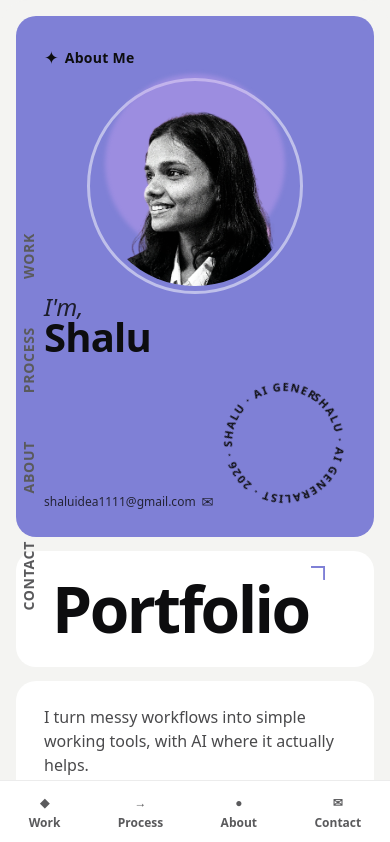
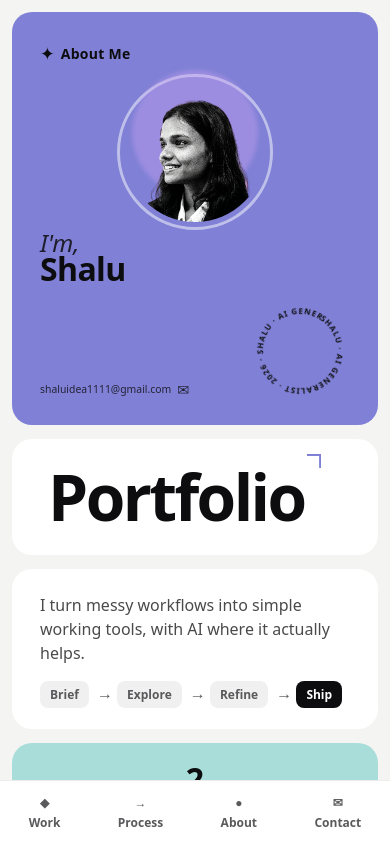
Before and after one commit to shaluidea11/portfolio-1.2, a React (Vite) app: page / in a window 390 px wide. Shown: the top 842 px of the page. Built offline with nearby package versions, Linux system fonts and the light colour scheme; a web font is replaced by a local one.

Commit message:
feat: add core layout, hero, about, and contact components for portfolio 1.2

```diff
--- a/src/components/contact/ContactSection.tsx
+++ b/src/components/contact/ContactSection.tsx
@@ -21,7 +21,7 @@ export function ContactSection() {
 
   return (
     <section id="contact" aria-label="Contact" style={{ marginBottom: 'var(--gap-section)' }}>
-      <div className="tile tile-ink" style={{ color: 'var(--color-white)', padding: '48px 32px' }}>
+      <div className="tile tile-ink" style={{ color: 'var(--color-white)', padding: 'clamp(24px, 5vw, 48px) clamp(16px, 4vw, 32px)' }}>
         <h2
           className="font-display"
           style={{
--- a/src/components/hero/IdentityCard.tsx
+++ b/src/components/hero/IdentityCard.tsx
@@ -6,18 +6,20 @@ import { profile } from '../../data/profile';
 import { RotatingBadge } from './RotatingBadge';
 import { useState } from 'react';
 
+// Public directory assets must be referenced via BASE_URL at runtime (not imported)
+const portraitUrl = `${import.meta.env.BASE_URL}shalu.png`;
+
 export function IdentityCard() {
   const [imgError, setImgError] = useState(false);
 
   return (
     <div
-      className="tile tile-periwinkle"
+      className="tile tile-periwinkle identity-card"
       style={{
         display: 'flex',
         flexDirection: 'column',
         justifyContent: 'space-between',
         gridArea: 'identity',
-        minHeight: 'clamp(400px, 28vw, 500px)',
         color: 'var(--color-ink)',
         padding: '28px 28px 24px',
         position: 'relative',
@@ -45,13 +47,7 @@ export function IdentityCard() {
           marginBottom: 8,
         }}
       >
-        <div
-          style={{
-            position: 'relative',
-            width: 200,
-            height: 200,
-          }}
-        >
+        <div className="portrait-container">
           {/* Decorative ring */}
           <div
             style={{
@@ -69,8 +65,8 @@ export function IdentityCard() {
               top: -12,
               left: '50%',
               transform: 'translateX(-50%)',
-              width: 180,
-              height: 180,
+              width: '90%',
+              height: '90%',
               borderRadius: '50%',
               background: 'rgba(200, 160, 240, 0.4)',
               filter: 'blur(2px)',
@@ -80,39 +76,15 @@ export function IdentityCard() {
           {/* Portrait */}
           {!imgError ? (
             <img
-              src={profile.portraitPath}
+              src={portraitUrl}
               alt={`Portrait of ${profile.name}`}
-              width={200}
-              height={200}
-              style={{
-                borderRadius: '50%',
-                objectFit: 'cover',
-                objectPosition: 'center top',
-                width: 200,
-                height: 200,
-                position: 'relative',
-                zIndex: 1,
-              }}
+              className="portrait-img"
               onError={() => setImgError(true)}
               loading="eager"
             />
           ) : (
             <div
-              style={{
-                width: 200,
-                height: 200,
-                borderRadius: '50%',
-                backgroundColor: 'var(--color-off-white)',
-                display: 'flex',
-                alignItems: 'center',
-                justifyContent: 'center',
-                fontFamily: 'var(--font-display)',
-                fontWeight: 800,
-                fontSize: '5rem',
-                color: 'var(--color-periwinkle)',
-                position: 'relative',
-                zIndex: 1,
-              }}
+              className="portrait-fallback"
               aria-label={`Monogram for ${profile.name}`}
             >
               S
@@ -137,10 +109,9 @@ export function IdentityCard() {
           I'm,
         </p>
         <p
-          className="font-display"
+          className="font-display identity-name"
           style={{
             fontWeight: 800,
-            fontSize: 'clamp(2.5rem, 5vw, 3.5rem)',
             lineHeight: 1.0,
             margin: 0,
             letterSpacing: '-0.02em',
@@ -161,8 +132,8 @@ export function IdentityCard() {
       >
         <a
           href={`mailto:${profile.email}`}
+          className="identity-email"
           style={{
-            fontSize: 'var(--text-xs)',
             color: 'var(--color-ink)',
             textDecoration: 'none',
             display: 'flex',
--- a/src/components/layout/MobileTabBar.tsx
+++ b/src/components/layout/MobileTabBar.tsx
@@ -16,7 +16,7 @@ const tabItems: TabItem[] = [
 
 export function MobileTabBar() {
   return (
-    <nav className="mobile-tab-bar md:hidden" aria-label="Main navigation">
+    <nav className="mobile-tab-bar" aria-label="Main navigation">
       {tabItems.map((item) => (
         <a
           key={item.href}
--- a/src/components/layout/SideRail.tsx
+++ b/src/components/layout/SideRail.tsx
@@ -15,7 +15,7 @@ const navItems: NavItem[] = [
 
 export function SideRail() {
   return (
-    <nav className="side-rail hidden md:flex" aria-label="Main navigation">
+    <nav className="side-rail" aria-label="Main navigation">
       {navItems.map((item) => (
         <a
           key={item.href}
--- a/src/data/profile.ts
+++ b/src/data/profile.ts
@@ -16,7 +16,7 @@ export const profile = {
     leetcode: 'https://leetcode.com/u/shasha_04',
   },
   resumePath: 'https://drive.google.com/file/d/1NWLjSJYpkltx7G3GhlTSnoSvrvWREZa2/view?usp=sharing',
-  portraitPath: '/shalu.png',
+  portraitPath: './shalu.png',
   // Badge text for the rotating SVG badge
   badgeText: 'SHALU · AI GENERALIST · 2026 ·',
 } as const;
--- a/src/index.css
+++ b/src/index.css
@@ -189,7 +189,7 @@ dialog[open] {
   }
 }
 
-/* ── Side rail (vertical nav) ── */
+/* ── Side rail (vertical nav) — hidden on mobile ── */
 
 .side-rail {
   position: fixed;
@@ -197,12 +197,18 @@ dialog[open] {
   top: 0;
   bottom: 0;
   width: 56px;
-  display: flex;
+  display: none;
   flex-direction: column;
   align-items: center;
   justify-content: center;
   gap: 32px;
   z-index: 50;
+}
+
+@media (min-width: 768px) {
+  .side-rail {
+    display: flex;
+  }
 }
 
 .side-rail-label {
@@ -229,7 +235,7 @@ dialog[open] {
   color: var(--color-ink);
 }
 
-/* ── Mobile tab bar ── */
+/* ── Mobile tab bar — visible only on mobile ── */
 
 .mobile-tab-bar {
   position: fixed;
@@ -244,6 +250,12 @@ dialog[open] {
   justify-content: space-around;
   z-index: 50;
   padding-bottom: env(safe-area-inset-bottom, 0);
+}
+
+@media (min-width: 768px) {
+  .mobile-tab-bar {
+    display: none;
+  }
 }
 
 .mobile-tab-item {
@@ -509,12 +521,19 @@ dialog[open] {
 /* ── Page container ── */
 
 .page-container {
-  width: min(100%, 1520px);
+  width: 100%;
+  max-width: 1520px;
   margin: 0 auto;
   background: var(--color-off-white);
   border-radius: var(--radius-page);
   min-height: 100vh;
-  padding: 16px;
+  padding: 12px;
+}
+
+@media (min-width: 480px) {
+  .page-container {
+    padding: 16px;
+  }
 }
 
 @media (min-width: 768px) {
@@ -531,6 +550,102 @@ dialog[open] {
   }
 }
 
+/* ── Mobile bottom padding for tab bar ── */
+
+@media (max-width: 767px) {
+  .page-container {
+    padding-bottom: 80px;
+  }
+}
+
+/* ── Identity card (portrait card in hero) ── */
+
+.identity-card {
+  min-height: 360px;
+}
+
+@media (min-width: 640px) {
+  .identity-card {
+    min-height: 420px;
+  }
+}
+
+@media (min-width: 1024px) {
+  .identity-card {
+    min-height: clamp(400px, 28vw, 520px);
+  }
+}
+
+/* Portrait container — responsive sizing */
+.portrait-container {
+  position: relative;
+  width: clamp(140px, 28vw, 200px);
+  height: clamp(140px, 28vw, 200px);
+}
+
+@media (min-width: 640px) {
+  .portrait-container {
+    width: clamp(150px, 20vw, 200px);
+    height: clamp(150px, 20vw, 200px);
+  }
+}
+
+@media (min-width: 1024px) {
+  .portrait-container {
+    width: 200px;
+    height: 200px;
+  }
+}
+
+.portrait-img {
+  border-radius: 50%;
+  object-fit: cover;
+  object-position: center top;
+  width: 100%;
+  height: 100%;
+  position: relative;
+  z-index: 1;
+}
+
+.portrait-fallback {
+  width: 100%;
+  height: 100%;
+  border-radius: 50%;
+  background-color: var(--color-off-white);
+  display: flex;
+  align-items: center;
+  justify-content: center;
+  font-family: var(--font-display);
+  font-weight: 800;
+  font-size: clamp(3rem, 8vw, 5rem);
+  color: var(--color-periwinkle);
+  position: relative;
+  z-index: 1;
+}
+
+/* Identity name — responsive font size */
+.identity-name {
+  font-size: clamp(2rem, 8vw, 3.5rem);
+}
+
+@media (min-width: 640px) {
+  .identity-name {
+    font-size: clamp(2rem, 5vw, 3.5rem);
+  }
+}
+
+/* Identity email — responsive font size */
+.identity-email {
+  font-size: var(--text-xs);
+}
+
+@media (max-width: 400px) {
+  .identity-email {
+    font-size: 0.65rem;
+    word-break: break-all;
+  }
+}
+
 /* ── Bento grid ── */
 
 .bento-grid {
@@ -539,7 +654,7 @@ dialog[open] {
   grid-template-columns: 1fr;
 }
 
-@media (min-width: 640px) {
+@media (min-width: 480px) {
   .bento-grid {
     grid-template-columns: repeat(2, 1fr);
   }
@@ -552,17 +667,14 @@ dialog[open] {
 }
 
 /* Bento tile spanning */
-.bento-2x1 { grid-column: span 2; }
-.bento-1x2 { grid-row: span 2; }
-.bento-2x2 { grid-column: span 2; grid-row: span 2; }
+.bento-2x1 { grid-column: span 1; }
+.bento-1x2 { grid-row: span 1; }
+.bento-2x2 { grid-column: span 1; grid-row: span 1; }
 
-@media (max-width: 639px) {
-  .bento-2x1,
-  .bento-1x2,
-  .bento-2x2 {
-    grid-column: span 1;
-    grid-row: span 1;
-  }
+@media (min-width: 480px) {
+  .bento-2x1 { grid-column: span 2; }
+  .bento-1x2 { grid-row: span 2; }
+  .bento-2x2 { grid-column: span 2; grid-row: span 2; }
 }
 
 /* ── Hero grid (reference-matching layout) ── */
@@ -570,7 +682,7 @@ dialog[open] {
 .hero-grid {
   display: grid;
   gap: var(--gap-tile);
-  grid-template-columns: minmax(0, 1fr);
+  grid-template-columns: 1fr;
   grid-template-areas:
     "identity"
     "wordmark"
@@ -581,6 +693,21 @@ dialog[open] {
     "skills"
     "education"
     "cta";
+}
+
+/* Small mobile — stats side by side */
+@media (min-width: 400px) and (max-width: 639px) {
+  .hero-grid {
+    grid-template-columns: 1fr 1fr;
+    grid-template-areas:
+      "identity  identity"
+      "wordmark  wordmark"
+      "workflow  workflow"
+      "stat1     stat2"
+      "location  skills"
+      "education education"
+      "cta       cta";
+  }
 }
 
 @media (min-width: 640px) {
@@ -608,17 +735,21 @@ dialog[open] {
   }
 }
 
-@media (max-width: 639px) {
-  .hero-grid > * {
-    min-width: 0;
-  }
+.hero-grid > * {
+  min-width: 0;
 }
 
-/* ── Mobile bottom padding for tab bar ── */
+/* ── About section grid ── */
 
-@media (max-width: 767px) {
-  .page-container {
-    padding-bottom: 80px;
+.about-grid {
+  display: grid;
+  grid-template-columns: 1fr;
+  gap: var(--gap-tile);
+}
+
+@media (min-width: 768px) {
+  .about-grid {
+    grid-template-columns: 1.2fr 1fr;
   }
 }
 
@@ -650,8 +781,14 @@ dialog[open] {
 .workflow-strip {
   display: flex;
   align-items: center;
-  gap: 12px;
+  gap: 8px;
   flex-wrap: wrap;
+}
+
+@media (min-width: 480px) {
+  .workflow-strip {
+    gap: 12px;
+  }
 }
 
 .workflow-step {
@@ -666,6 +803,13 @@ dialog[open] {
     background var(--duration-normal) var(--ease-out),
     color var(--duration-normal) var(--ease-out),
     transform var(--duration-normal) var(--ease-out);
+}
+
+@media (max-width: 479px) {
+  .workflow-step {
+    padding: 5px 10px;
+    font-size: var(--text-xs);
+  }
 }
 
 .workflow-step-active {
@@ -685,3 +829,57 @@ dialog[open] {
   font-size: 1.25rem;
   line-height: 1;
 }
+
+@media (max-width: 479px) {
+  .workflow-arrow {
+    font-size: 1rem;
+  }
+}
+
+/* ── Process section responsive ── */
+
+@media (min-width: 768px) {
+  .stepper {
+    display: grid;
+    grid-template-columns: repeat(2, 1fr);
+    gap: 0 24px;
+  }
+}
+
+@media (min-width: 1024px) {
+  .stepper {
+    grid-template-columns: repeat(4, 1fr);
+    gap: 0 16px;
+  }
+
+  .stepper-step {
+    flex-direction: column;
+    text-align: center;
+    align-items: center;
+    padding: 16px 8px;
+  }
+}
+
+/* ── Contact section responsive buttons ── */
+
+@media (max-width: 479px) {
+  .btn {
+    padding: 10px 16px;
+    font-size: var(--text-small);
+    width: 100%;
+    justify-content: center;
+  }
+}
+
+/* ── Rotating badge responsive ── */
+
+@media (max-width: 639px) {
+  .rotating-badge {
+    width: 100px !important;
+    height: 100px !important;
+  }
+  .rotating-badge svg {
+    width: 100px !important;
+    height: 100px !important;
+  }
+}
```
Also changed, not shown: src/components/about/AboutSection.tsx (+1 -8 lines).
